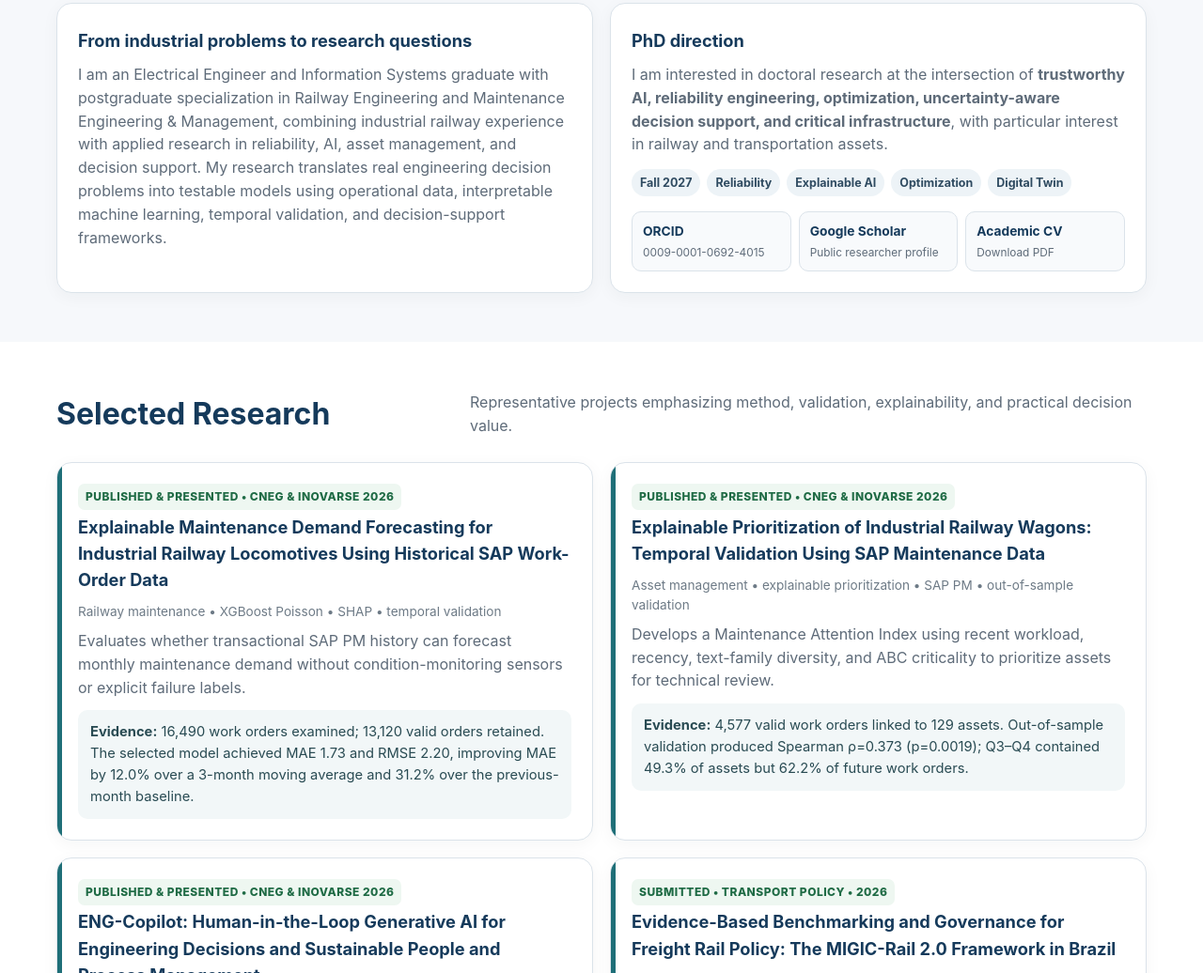
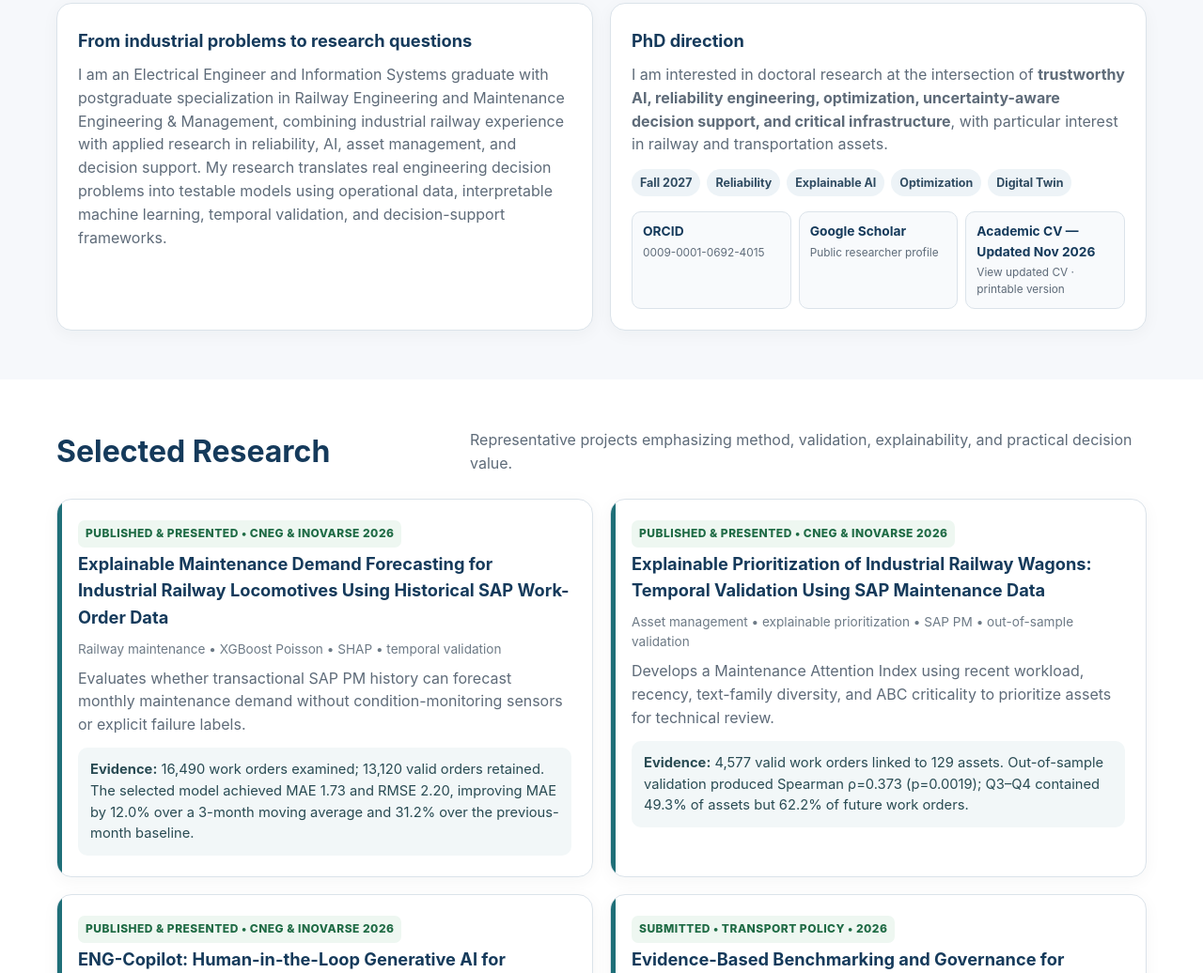
Before and after one commit to Herislei/research-portfolio, a plain HTML site: page index.html in a window 1280 px wide. Shown: the part 754-1790 px from the top of the page at 94% size. Drawn offline with Linux system fonts and the light colour scheme.

Commit message:
Point portfolio Academic CV links to updated November 2026 version

```diff
--- a/index.html
+++ b/index.html
@@ -141,7 +141,7 @@ footer a{color:#fff}
         <div class="academic-links">
           <a class="academic-link" href="https://orcid.org/0009-0001-0692-4015" target="_blank" rel="noopener"><strong>ORCID</strong><span>0009-0001-0692-4015</span></a>
           <a class="academic-link" href="https://scholar.google.com/citations?hl=pt-BR&user=dxKKHfEAAAAJ" target="_blank" rel="noopener"><strong>Google Scholar</strong><span>Public researcher profile</span></a>
-          <a class="academic-link" href="documents/Herislei_Pimentel_Academic_CV_Fall_2027.pdf"><strong>Academic CV</strong><span>Download PDF</span></a>
+          <a class="academic-link" href="documents/Herislei_Pimentel_Academic_CV_Fall_2027_2026-11.html"><strong>Academic CV — Updated Nov 2026</strong><span>View updated CV · printable version</span></a>
         </div>
 
       </div>
@@ -435,7 +435,7 @@ footer a{color:#fff}
     <a href="https://orcid.org/0009-0001-0692-4015" target="_blank" rel="noopener">ORCID</a> &nbsp;•&nbsp;
     <a href="https://scholar.google.com/citations?hl=pt-BR&user=dxKKHfEAAAAJ" target="_blank" rel="noopener">Google Scholar</a> &nbsp;•&nbsp;
     <a href="https://doi.org/10.2139/ssrn.7538179" target="_blank" rel="noopener">SSRN Preprint</a> &nbsp;•&nbsp;
-    <a href="documents/Herislei_Pimentel_Academic_CV_Fall_2027.pdf">Academic CV</a>
+    <a href="documents/Herislei_Pimentel_Academic_CV_Fall_2027_2026-11.html">Academic CV</a>
     <p class="small" style="color:#c7d5df;margin-top:14px">Research portfolio — Updated November 14, 2026. SSRN preprint DOI, ORCID and Google Scholar profiles, reproducibility repository, five CNEG & INOVARSE 2026 conference papers with individual DOIs (ISSN 1984-9354), journal submissions to IEEE Transactions on Reliability, Transport Policy, Revista do Serviço Público and RASS, and EF SET C1 Advanced credential integrated.</p>
   </div>
 </footer>
```
